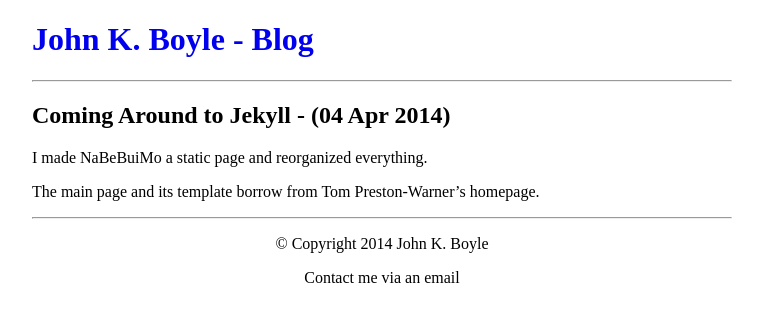
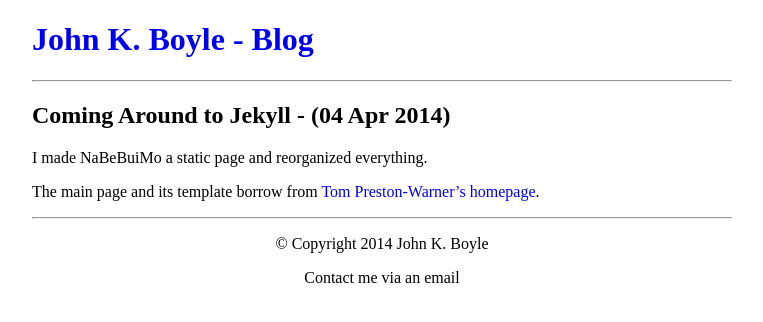
Before and after one commit to kebno/kebno.github.io, a Jekyll site: the page built from _posts/2014-04-04-full-circle-jekyll.md, in a window 1280 px wide. Shown: the top 322 px of the page, without its empty margins (258-1021 px from the left). Built offline with Jekyll 4.4.1, drawn with Linux system fonts in a browser that asks for light colours; part of the change alters nothing that is shown.

```diff
--- a/_posts/2014-04-04-full-circle-jekyll.md
+++ b/_posts/2014-04-04-full-circle-jekyll.md
@@ -5,4 +5,4 @@ title: Coming Around to Jekyll
 
 I made NaBeBuiMo a static page and reorganized everything.
 
-The main page and its template borrow from Tom Preston-Warner's homepage.
+The main page and its template borrow from [Tom Preston-Warner's homepage](http://tom.preston-werner.com).
```
